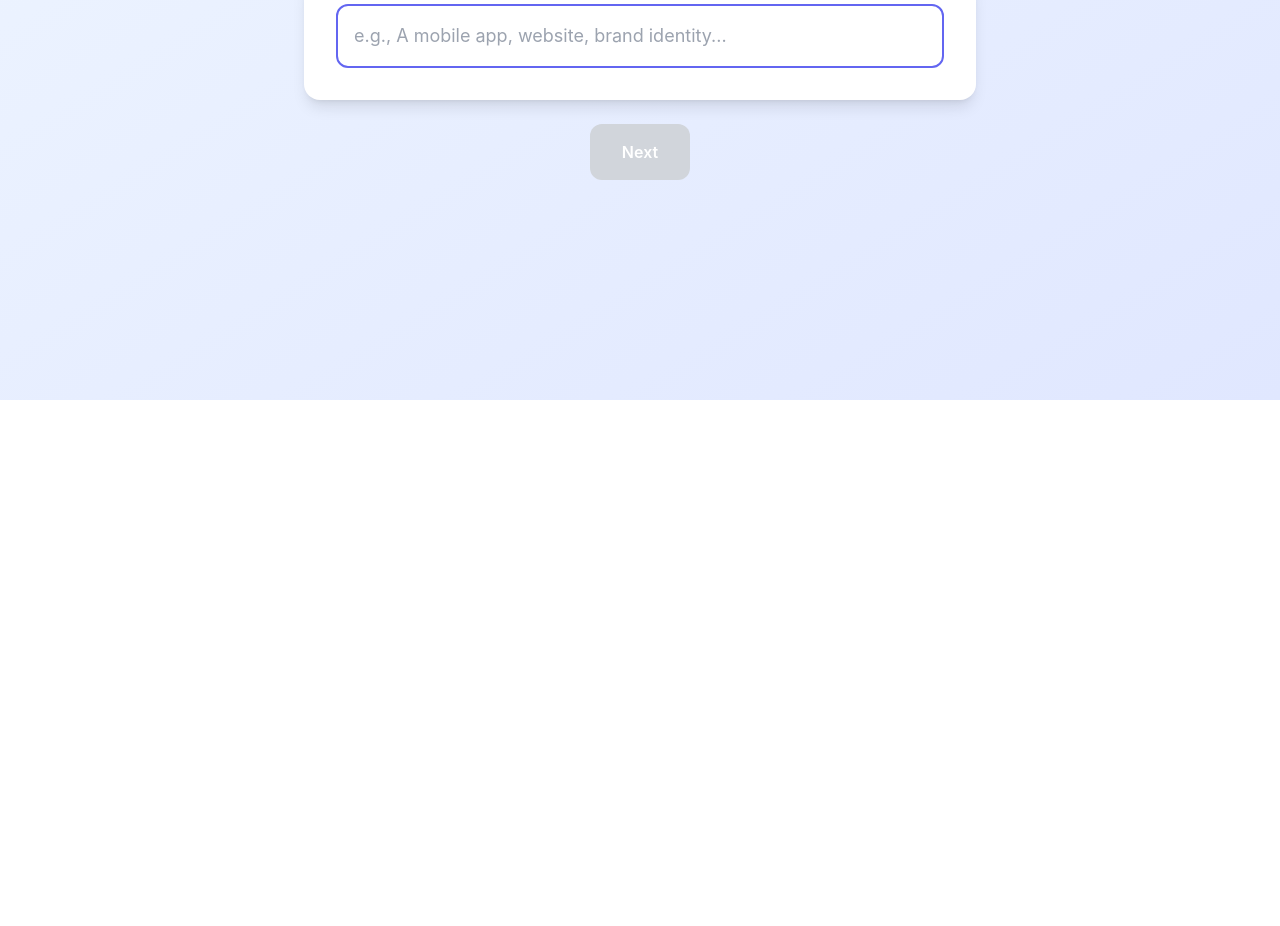
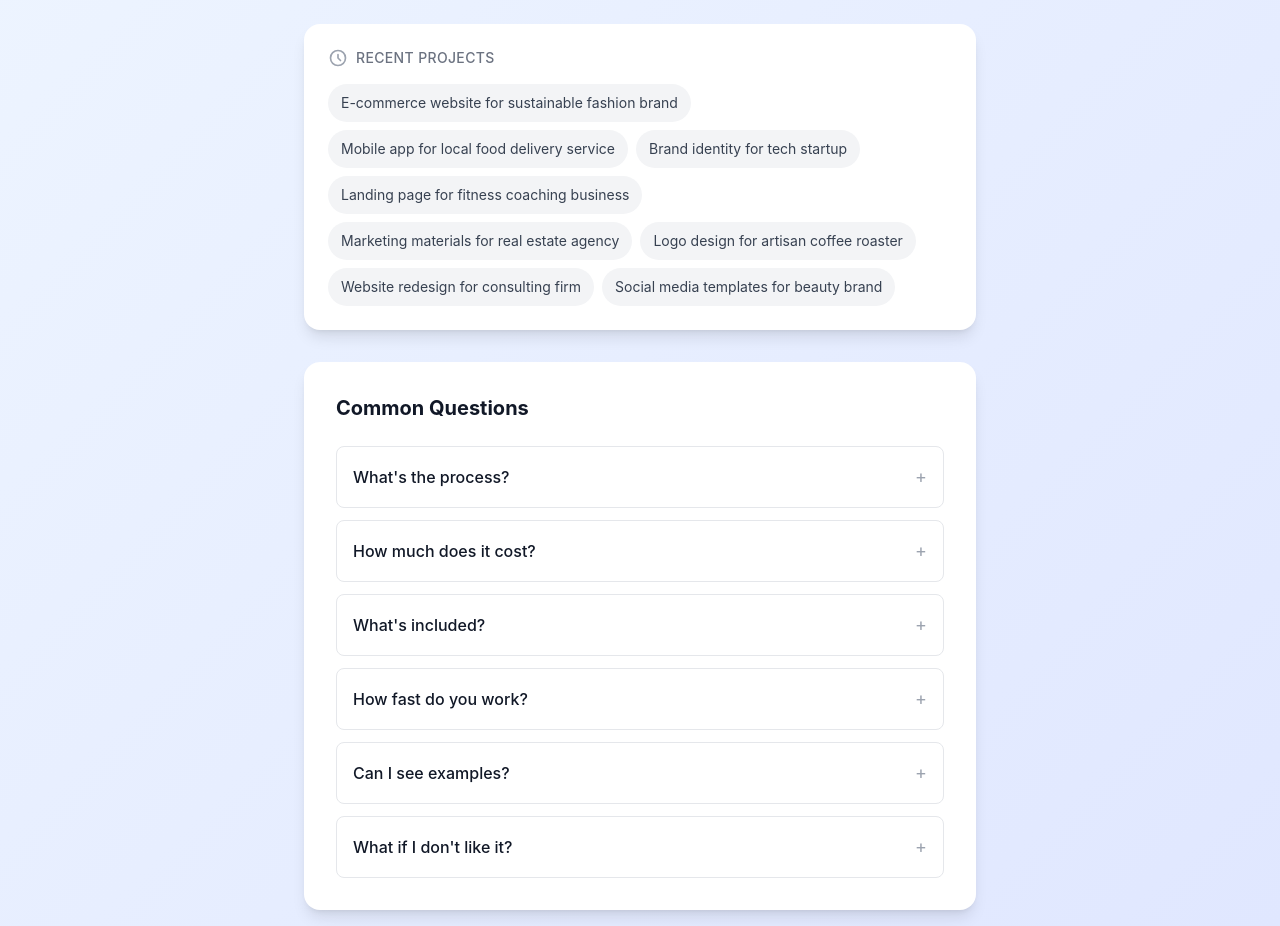
Before and after one commit to chalaska/design-service-website, a Next.js app: page / in a window 1280 px wide. Shown: the part 400-1326 px from the top of the page. Before the commit the page ends 800 px from the top, so only its background shows below. Built offline with nearby package versions, Linux system fonts and the light colour scheme.

Commit message:
Update index.tsx

```diff
--- a/pages/index.tsx
+++ b/pages/index.tsx
@@ -37,6 +37,44 @@ const questions = [
   }
 ];
 
+const commonQuestions = [
+  {
+    question: "What's the process?",
+    answer: "We start with a discovery call, create initial concepts within 3-5 days, then refine based on your feedback. Most projects are completed within 2-3 weeks."
+  },
+  {
+    question: "How much does it cost?",
+    answer: "$99/month for ongoing design work. Cancel anytime. Includes unlimited revisions and direct access to your designer."
+  },
+  {
+    question: "What's included?",
+    answer: "Logo design, brand guidelines, website design, marketing materials, social media assets, and ongoing design support."
+  },
+  {
+    question: "How fast do you work?",
+    answer: "Initial concepts within 48-72 hours. Most revisions completed same day. Rush projects available for urgent needs."
+  },
+  {
+    question: "Can I see examples?",
+    answer: "Yes! We have a portfolio of 50+ successful projects across various industries. Book a call to see work relevant to your field."
+  },
+  {
+    question: "What if I don't like it?",
+    answer: "We offer unlimited revisions until you're 100% happy. If we can't deliver what you need, we'll refund your first month."
+  }
+];
+
+const recentProjects = [
+  "E-commerce website for sustainable fashion brand",
+  "Mobile app for local food delivery service",
+  "Brand identity for tech startup",
+  "Landing page for fitness coaching business",
+  "Marketing materials for real estate agency",
+  "Logo design for artisan coffee roaster",
+  "Website redesign for consulting firm",
+  "Social media templates for beauty brand"
+];
+
 export default function Home() {
   const [currentQuestion, setCurrentQuestion] = useState(0);
   const [projectData, setProjectData] = useState<ProjectData>({
@@ -47,6 +85,8 @@ export default function Home() {
     email: ''
   });
   const [currentInput, setCurrentInput] = useState('');
+  const [showQuestions, setShowQuestions] = useState(false);
+  const [selectedFAQ, setSelectedFAQ] = useState<number | null>(null);
 
   const handleNext = () => {
     if (currentInput.trim()) {
@@ -75,6 +115,8 @@ const handleSubmitAndPay = () => {
     // Open Stripe payment link in new tab
     window.open('https://buy.stripe.com/00waEY4T36vA4C6daffQI0w', '_blank');
   };
+
+
 
   return (
     <>
@@ -122,6 +164,13 @@ const handleSubmitAndPay = () => {
                 />
               </div>
 
+              <div className="flex gap-4 justify-center">
+                <button
+                  onClick={() => setShowQuestions(false)}
+                  className="bg-gray-500 hover:bg-gray-600 text-white font-semibold py-4 px-6 rounded-xl transition-all"
+                >
+                  Back
+                </button>
                 <button
                   onClick={handleNext}
                   disabled={!currentInput.trim()}
@@ -129,6 +178,7 @@ const handleSubmitAndPay = () => {
                 >
                   {currentQuestion === questions.length - 1 ? 'Complete' : 'Next'}
                 </button>
+              </div>
             </div>
           ) : (
             /* Project Brief & Actions */
@@ -206,6 +256,63 @@ const handleSubmitAndPay = () => {
               </button>
             </div>
           )}
+
+          {/* Recent Projects Section - Always Visible */}
+          <div className="mt-12 bg-white rounded-2xl shadow-lg p-6">
+            <div className="flex items-center gap-2 mb-4">
+              <svg className="w-5 h-5 text-gray-400" fill="none" stroke="currentColor" viewBox="0 0 24 24">
+                <path strokeLinecap="round" strokeLinejoin="round" strokeWidth={2} d="M12 8v4l3 3m6-3a9 9 0 11-18 0 9 9 0 0118 0z" />
+              </svg>
+              <h3 className="text-sm font-medium text-gray-500 uppercase tracking-wide">Recent Projects</h3>
+            </div>
+
+            <div className="flex flex-wrap gap-2">
+              {recentProjects.map((project, index) => (
+                <button
+                  key={index}
+                  onClick={() => {
+                    setCurrentInput(project);
+                    if (!showQuestions) {
+                      setShowQuestions(true);
+                    }
+                  }}
+                  className="text-sm bg-gray-100 hover:bg-indigo-100 text-gray-700 hover:text-indigo-700 px-3 py-2 rounded-full transition-colors border border-transparent hover:border-indigo-200"
+                >
+                  {project}
+                </button>
+              ))}
+            </div>
+          </div>
+
+          {/* FAQ Section - Always Visible */}
+          <div className="mt-8 bg-white rounded-2xl shadow-lg p-8">
+            <h2 className="text-xl font-bold text-gray-900 mb-6">
+              Common Questions
+            </h2>
+
+            <div className="grid gap-3">
+              {commonQuestions.map((faq, index) => (
+                <div key={index} className="border border-gray-200 rounded-lg">
+                  <button
+                    onClick={() => setSelectedFAQ(selectedFAQ === index ? null : index)}
+                    className="w-full text-left p-4 hover:bg-gray-50 transition-colors"
+                  >
+                    <div className="flex justify-between items-center">
+                      <span className="font-medium text-gray-900">{faq.question}</span>
+                      <span className="text-gray-400 text-lg">
+                        {selectedFAQ === index ? '−' : '+'}
+                      </span>
+                    </div>
+                  </button>
+                  {selectedFAQ === index && (
+                    <div className="px-4 pb-4 text-gray-600 border-t border-gray-100">
+                      <p className="pt-3">{faq.answer}</p>
+                    </div>
+                  )}
+                </div>
+              ))}
+            </div>
+          </div>
         </div>
       </main>
     </>
```
Lines whose indentation alone changed are shown as unchanged.
